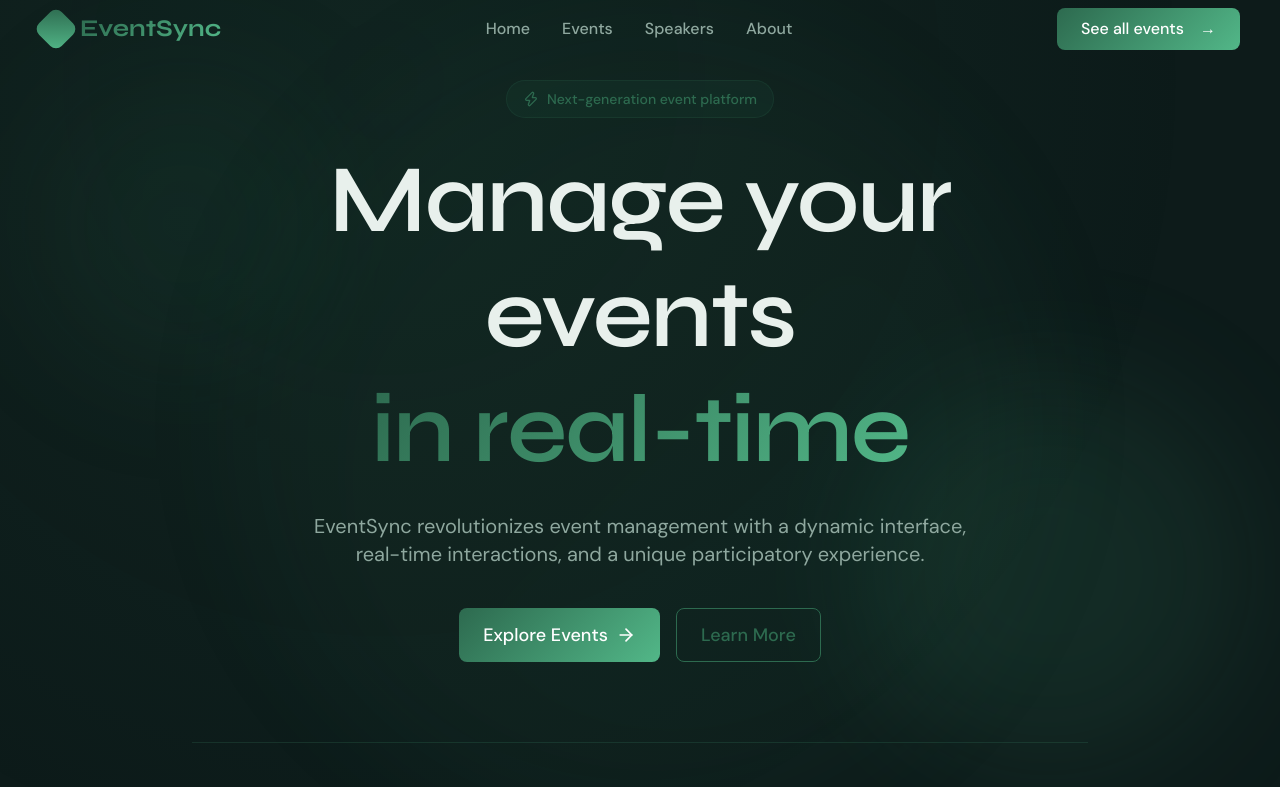
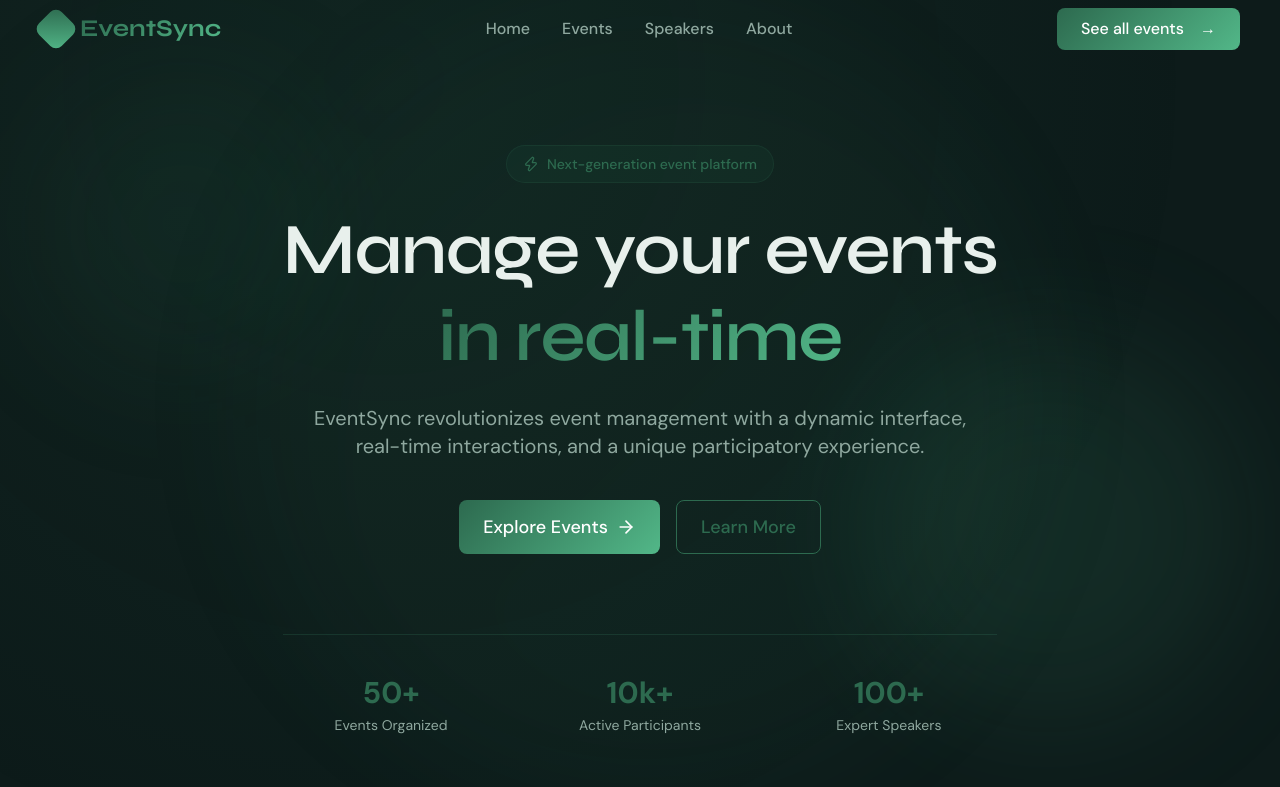
Before and after one commit to FullStack-Collective/event-sync-frontend, a Next.js app: page / in a window 1280 px wide. Shown: the top 787 px of the page. Built offline with nearby package versions, Linux system fonts and the light colour scheme.

Commit message:
fix(public-hero-section): reduce title when large screen

```diff
--- a/src/components/home/sections/HeroSection.tsx
+++ b/src/components/home/sections/HeroSection.tsx
@@ -50,7 +50,7 @@ export function HeroSection() {
           </div>
 
           {/* Title */}
-          <h1 className="text-5xl md:text-7xl lg:text-8xl font-display font-bold mb-6 animate-fade-up animation-delay-100">
+          <h1 className="text-5xl md:text-6xl lg:text-7xl font-display font-bold mb-6 animate-fade-up animation-delay-100">
             Manage your events
             <br />
             <span className="text-gradient-primary">in real-time</span>
```
